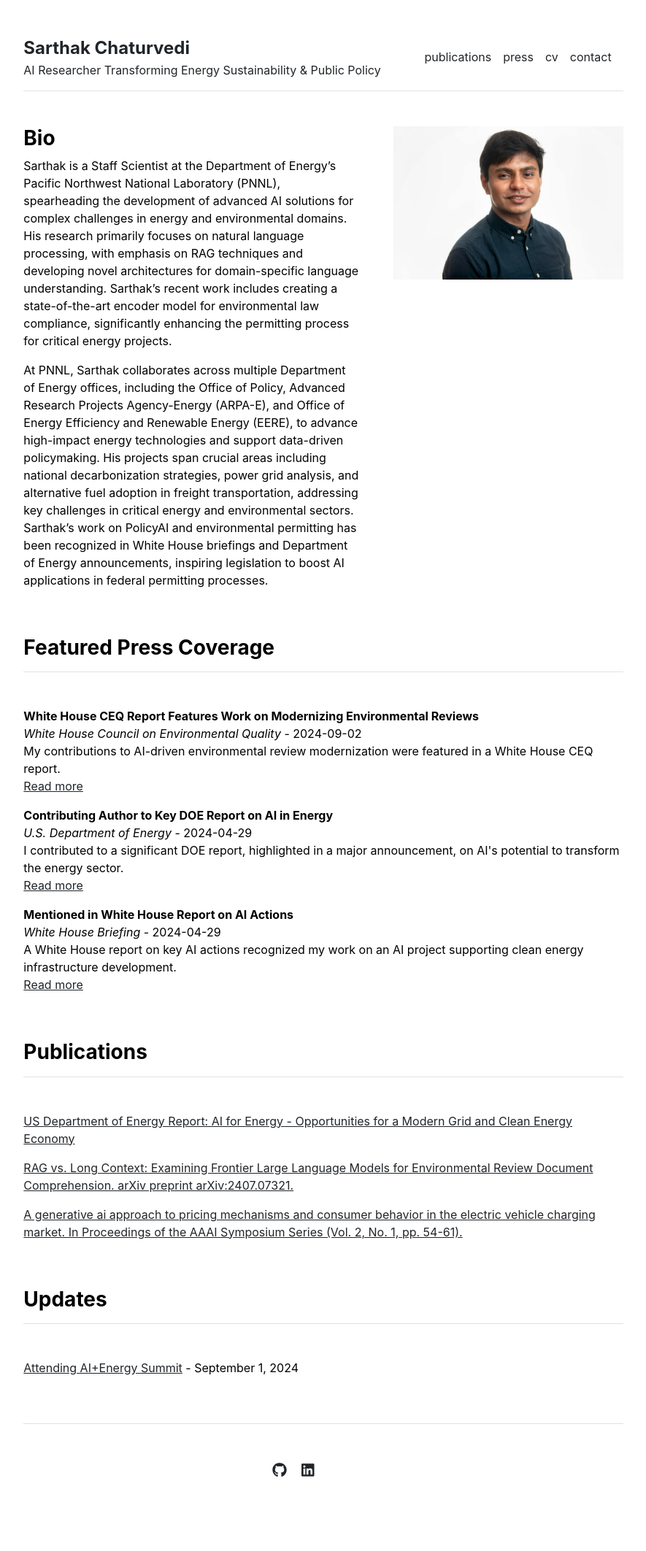
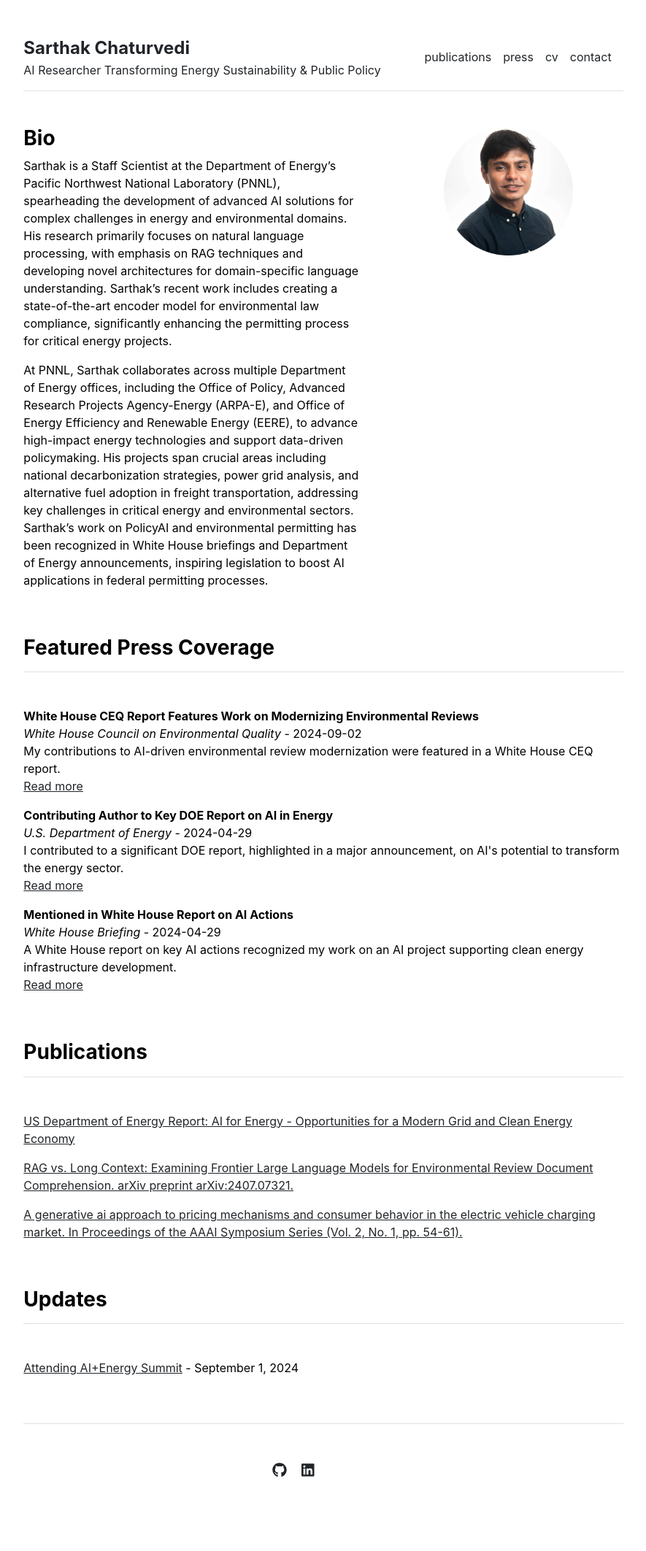
Before and after one commit to sarthakchat/sarthakchat.github.io, a Jekyll site: the page built from index.md, in a window 1280 px wide. Shown: the whole page at 73% size, without its empty margins (197-1082 px from the left). Built offline with Jekyll 4.4.1, drawn with Linux system fonts in a browser that asks for light colours.

Commit message:
Image updated

```diff
--- a/_layouts/home.html
+++ b/_layouts/home.html
@@ -8,7 +8,7 @@ layout: default
     {{ content }}
   </div>
   <div class="col-md-5">
-    <img src="{{ site.github.url }}/assets/img/home.jpg" alt="Home" width="100%">
+    <img src="{{ site.github.url }}/assets/img/Chaturvedi1.png" alt="Home" class="img-fluid">
   </div>
 </div>
 
```
Also changed, not shown: assets/img/Chaturvedi1.png (added).
